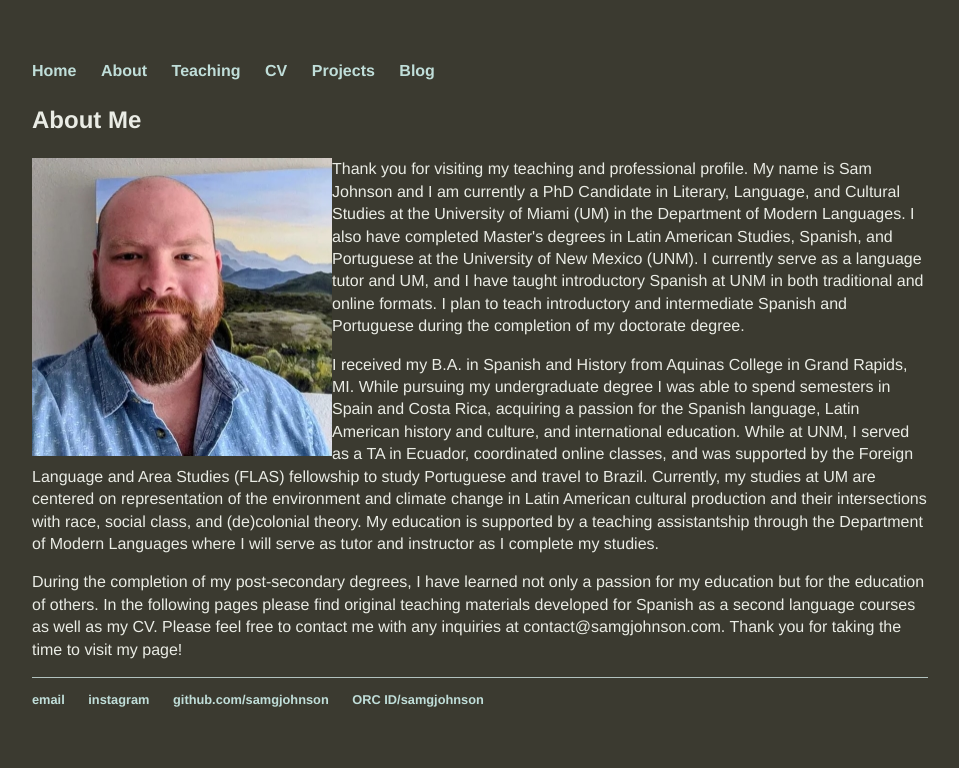
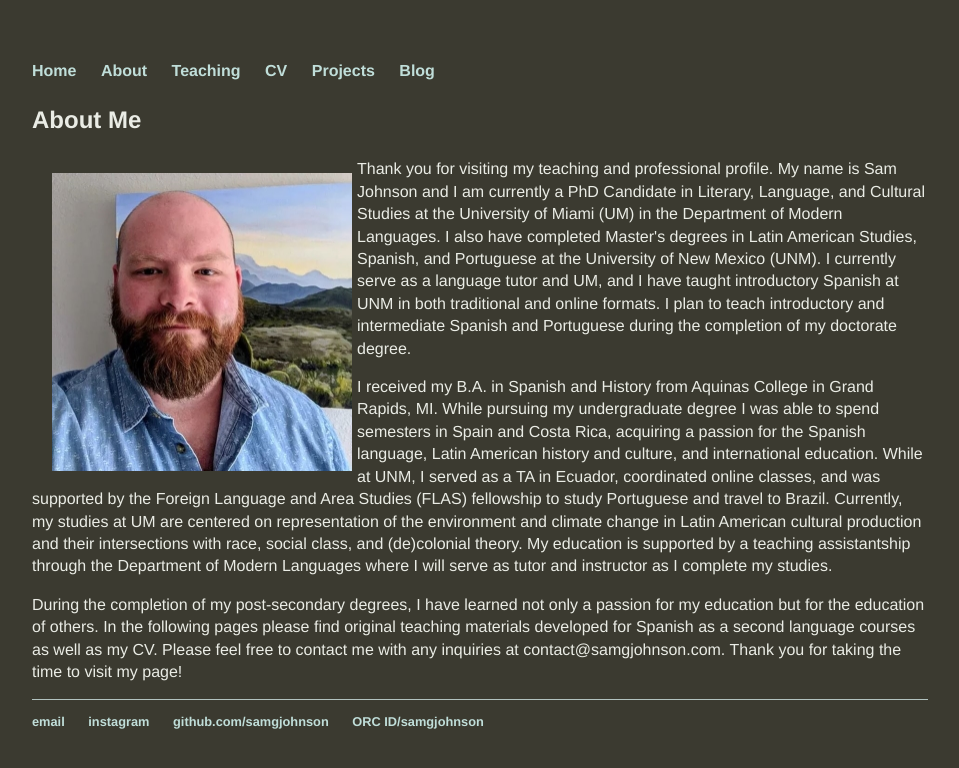
Before and after one commit to samgjohnson/samgjohnson.github.io, a Jekyll site: the page built from about/index.html, in a window 1280 px wide. Shown: the top 768 px of the page, without its empty margins (160-1119 px from the left). Built offline with Jekyll 4.4.1, drawn with Linux system fonts in a browser that asks for light colours.

Commit message:
Update index.html

```diff
--- a/about/index.html
+++ b/about/index.html
@@ -3,7 +3,7 @@
 title: About Me
 ---
 <h3>About Me </h3>
-<img src="/assets/headshot2.JPG" align="left" style="width:300px;height:298px"><p>Thank you for visiting my teaching and professional profile. My name is Sam Johnson and I am currently a PhD Candidate in Literary, Language, and Cultural Studies at the University of Miami (UM) in the Department of Modern Languages. I also have completed Master's degrees in Latin American Studies, Spanish, and Portuguese at the University of New Mexico (UNM). I currently serve as a language tutor and UM, and I have taught introductory Spanish at UNM in both traditional and online formats. I plan to teach introductory and intermediate Spanish and Portuguese during the completion of my doctorate degree.</p>
+<img src="/assets/headshot2.JPG" align="left" style="padding: 15px 5px 10px 20px; width:300px;height:298px"><p>Thank you for visiting my teaching and professional profile. My name is Sam Johnson and I am currently a PhD Candidate in Literary, Language, and Cultural Studies at the University of Miami (UM) in the Department of Modern Languages. I also have completed Master's degrees in Latin American Studies, Spanish, and Portuguese at the University of New Mexico (UNM). I currently serve as a language tutor and UM, and I have taught introductory Spanish at UNM in both traditional and online formats. I plan to teach introductory and intermediate Spanish and Portuguese during the completion of my doctorate degree.</p>
 <p>I received my B.A. in Spanish and History from Aquinas College in Grand Rapids, MI. While pursuing my undergraduate degree I was able to spend semesters in Spain and Costa Rica, acquiring a passion for the Spanish language, Latin American history and culture, and international education. While at UNM, I served as a TA in Ecuador, coordinated online classes, and was supported by the Foreign Language and Area Studies (FLAS) fellowship to study Portuguese and travel to Brazil. Currently, my studies at UM are centered on representation of the environment and climate change in Latin American cultural production and their intersections with race, social class, and (de)colonial theory. My education is supported by a teaching assistantship through the Department of Modern Languages where I will serve as tutor and instructor as I complete my studies.</p>
 <p> During the completion of my post-secondary degrees, I have learned not only a passion for my education but for the education of others. In the following pages please find original teaching materials developed for Spanish as a second language courses as well as my CV.
 Please feel free to contact me with any inquiries at contact@samgjohnson.com. Thank you for taking the time to visit my page!</p>
```
